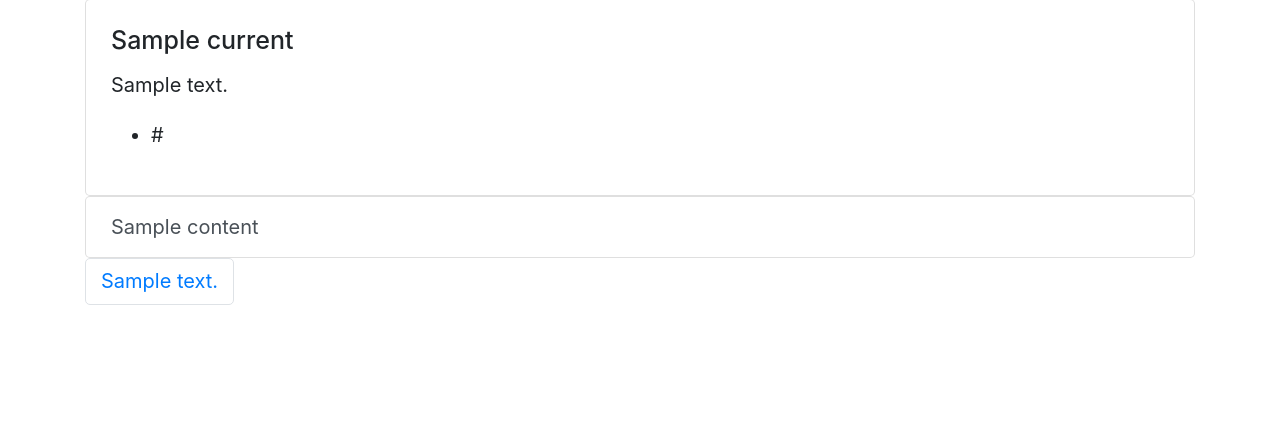
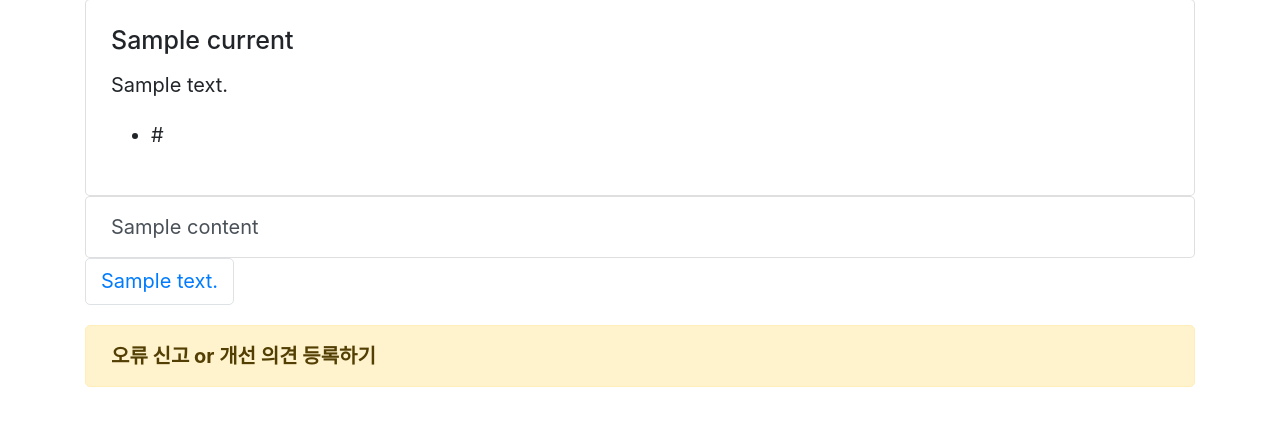
Before and after one commit to sebatyler/easy_ktv, a Django app: template templates/home.html in a window 1280 px wide. Shown: the part 51-477 px from the top of the page. Run offline with Django 3.2, Linux system fonts and the light colour scheme; the template is opened without the code that fills it: most values are stand-ins (such as "Sample title", 1, 10 or a date in 2020); some libraries are stand-ins or nearby versions.

Commit message:
Add github issue link

```diff
--- a/templates/home.html
+++ b/templates/home.html
@@ -65,5 +65,10 @@
         </nav>
     </div>
 {% endif %}
+<div class="container">
+    <div class="alert alert-warning" role="alert">
+        <a href="https://github.com/sebatyler/easy_ktv/issues" class='alert-link' target="_blank">오류 신고 or 개선 의견 등록하기</a>
+    </div>
+</div>
 </body>
 </html>
```
